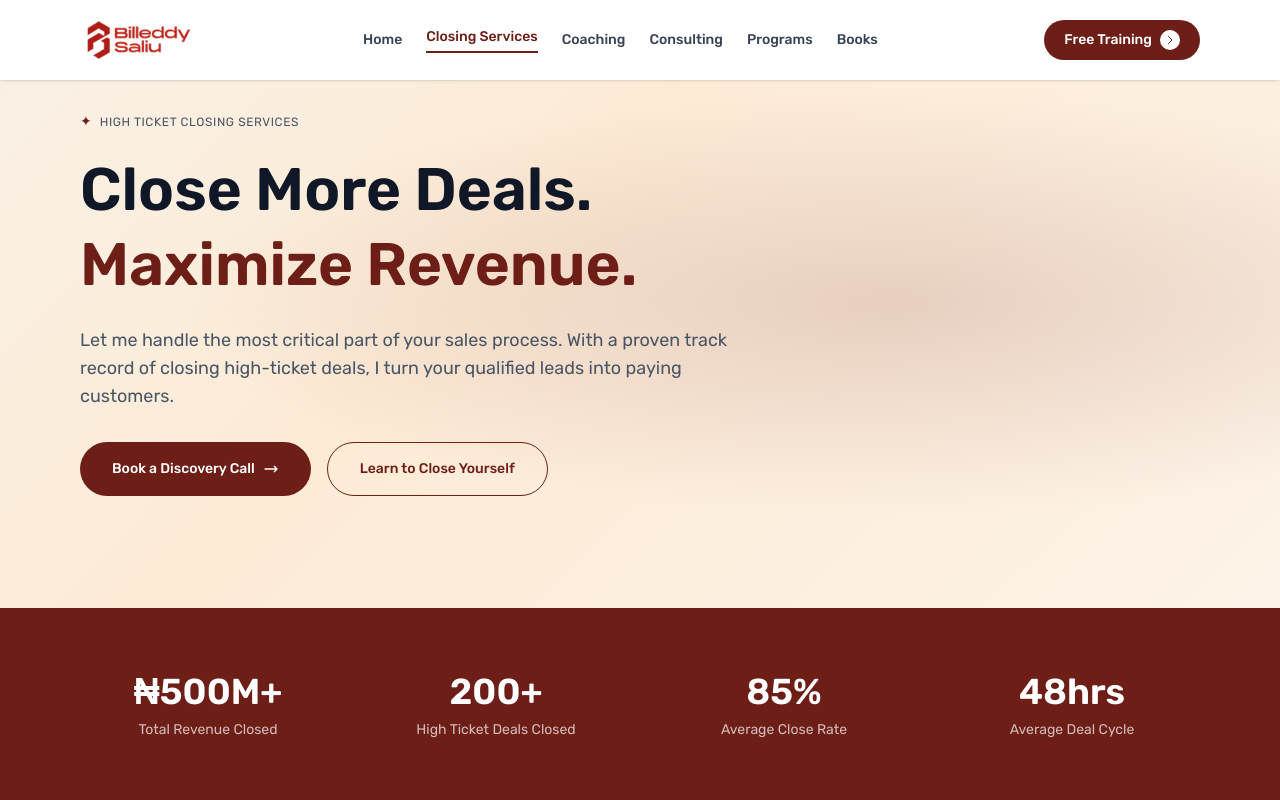
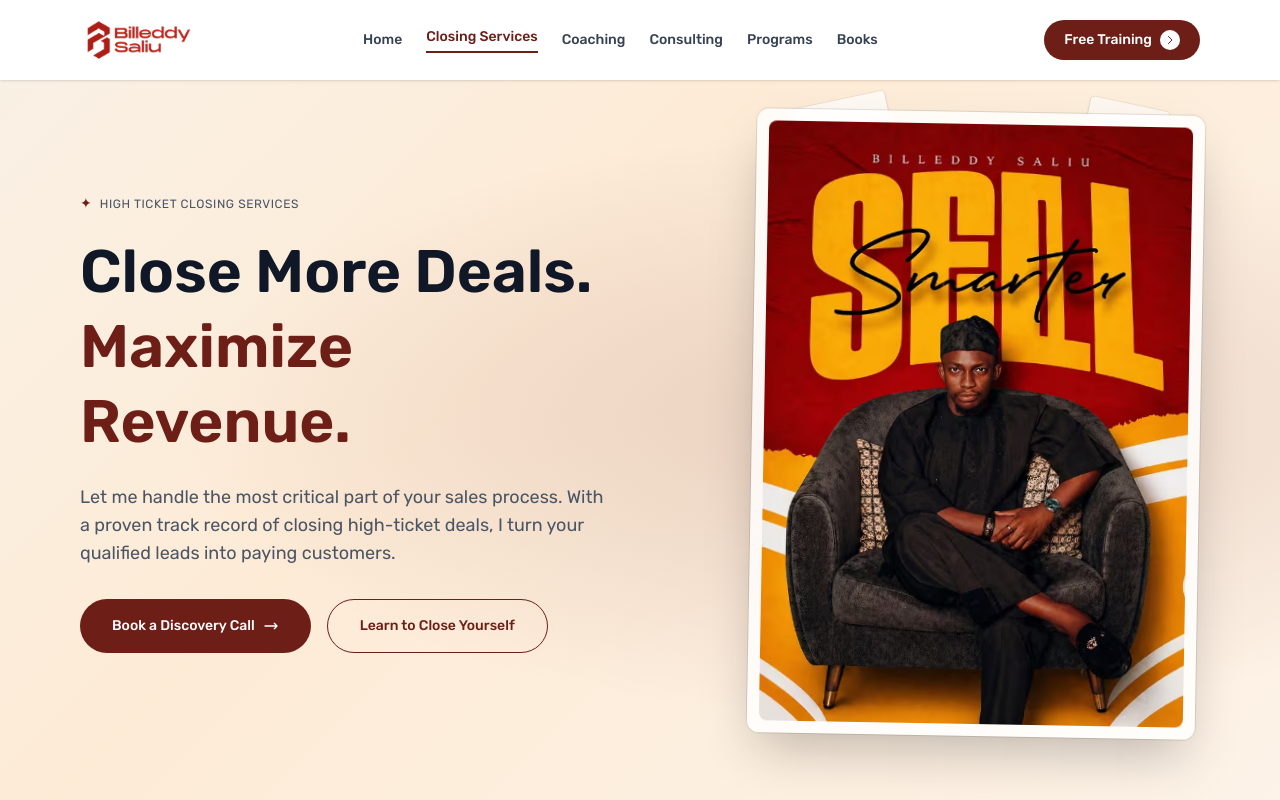
Before and after one commit to JentleJoe/billeady, a React (Vite) app: page /high-ticket-closing in a window 1280 px wide. Shown: the top 800 px of the page. Built offline with nearby package versions, Linux system fonts and the light colour scheme.

Commit message:
added flier image to closing services page

```diff
--- a/src/pages/HighTicketClosing.jsx
+++ b/src/pages/HighTicketClosing.jsx
@@ -1,4 +1,7 @@
 import { Link } from 'react-router-dom'
+import salesFlierAvif from '../assets/salesFlier.avif'
+import salesFlierWebp from '../assets/salesFlier.webp'
+import salesFlierJpg from '../assets/salesFlier.jpg'
 
 const HighTicketClosing = () => {
   const services = [
@@ -82,6 +85,7 @@
           }}
         />
         <div className="relative max-w-7xl mx-auto px-6 md:px-12 lg:px-20 py-20 md:py-28">
+          <div className="grid lg:grid-cols-2 gap-12 lg:gap-16 items-center">
             <div className="max-w-3xl">
               <div className="flex items-center gap-2 mb-5">
                 <span className="text-brand-primary text-sm">✦</span>
@@ -111,6 +115,32 @@
                 >
                   Learn to Close Yourself
                 </Link>
+              </div>
+            </div>
+
+            {/* Flyer */}
+            <div className="relative flex justify-center lg:justify-end">
+              <div className="relative w-full max-w-sm md:max-w-md">
+                {/* Decorative "tape" */}
+                <div className="absolute -top-3 left-10 w-24 h-8 bg-white/70 -rotate-12 rounded-sm shadow-sm ring-1 ring-black/5" />
+                <div className="absolute -top-2 right-8 w-20 h-7 bg-white/60 rotate-12 rounded-sm shadow-sm ring-1 ring-black/5" />
+
+                <div className="relative bg-white/80 backdrop-blur-sm rounded-xl p-3 shadow-2xl ring-1 ring-black/10 transform rotate-1 hover:rotate-0 transition-transform duration-500">
+                  <div className="overflow-hidden rounded-lg bg-white">
+                    <picture>
+                      <source srcSet={salesFlierAvif} type="image/avif" />
+                      <source srcSet={salesFlierWebp} type="image/webp" />
+                      <img
+                        src={salesFlierJpg}
+                        alt="Sales flyer for high ticket closing services"
+                        className="w-full h-auto block"
+                        loading="eager"
+                        decoding="async"
+                      />
+                    </picture>
+                  </div>
+                </div>
+              </div>
             </div>
           </div>
         </div>
```
Lines whose indentation alone changed are shown as unchanged.
